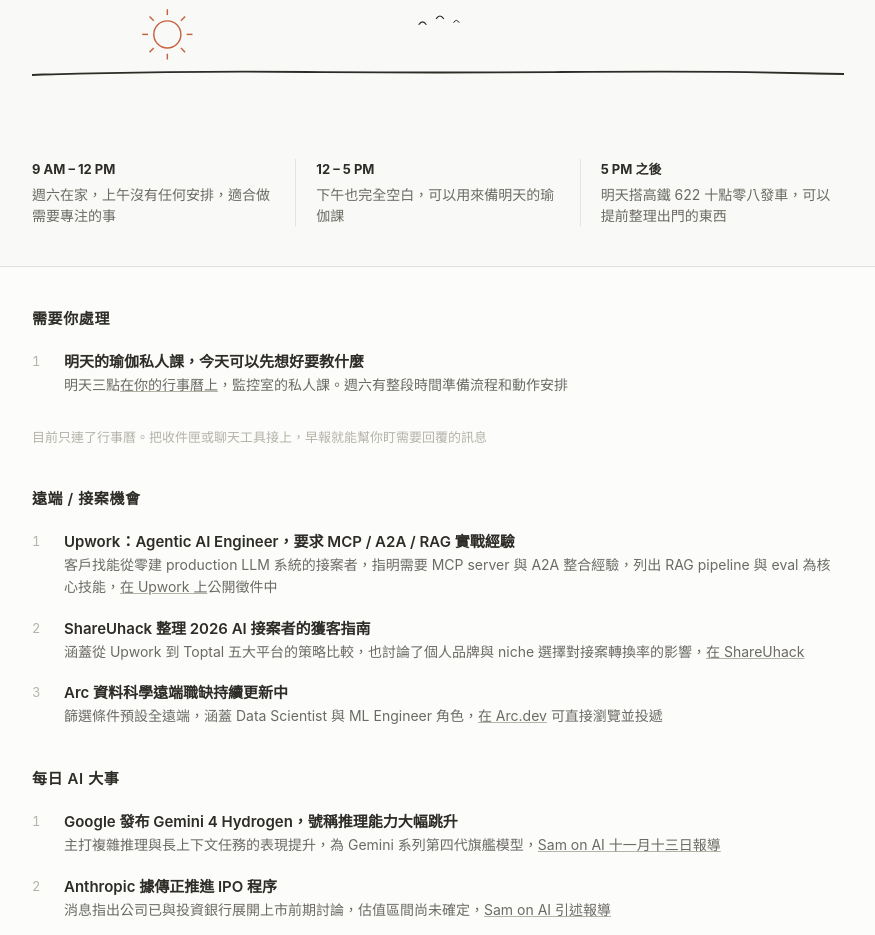
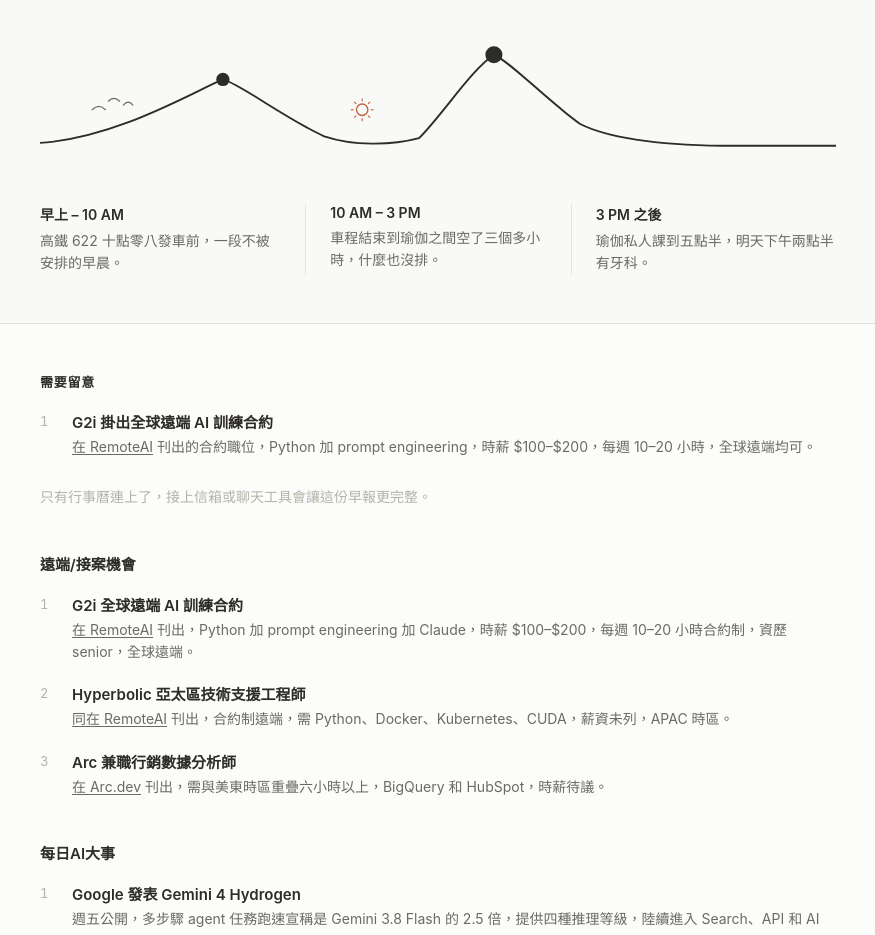
Before and after one commit to lanyliu/lanyliu.github.io, a plain HTML site: page morning-brief/index.html in a window 1280 px wide. Shown: the part 201-1136 px from the top of the page, without its empty margins (202-1077 px from the left). Drawn offline with Linux system fonts and the light colour scheme.

Commit message:
morning brief 2026-11-15

```diff
--- a/morning-brief/index.html
+++ b/morning-brief/index.html
@@ -1,185 +1,212 @@
 <!DOCTYPE html>
 <html lang="zh-Hant">
 <head>
-<meta charset="UTF-8">
-<meta name="viewport" content="width=device-width, initial-scale=1.0">
-<title>早報 — 11 月 14 日</title>
+<meta charset="utf-8">
+<meta name="viewport" content="width=device-width, initial-scale=1">
+<title>早安報</title>
 <style>
-*,*::before,*::after{box-sizing:border-box;margin:0;padding:0}
+*{margin:0;padding:0;box-sizing:border-box}
 :root{
---bg:#FCFCFB;--bg-top:#F9F9F7;
---ink:#2E2C27;--ink-soft:#6B6A63;--ink-grey:#B4B3A8;
---hairline:#E4E3DC;--border:#E1E1DF;--clay:#C6613F;
---font-headline:Georgia,"Songti TC","Noto Serif CJK TC",serif;
---font-body:-apple-system,"Segoe UI",sans-serif;
+  --bg:#FCFCFB;--ink:#2E2C27;--ink-soft:#6B6A63;--ink-grey:#B4B3A8;
+  --hairline:#E4E3DC;--clay:#C6613F;--clay-hover:#AE5133;
+  --top-band:#F9F9F7;--divider:#E1E1DF;
 }
-body{background:var(--bg);color:var(--ink);font-family:var(--font-body);line-height:1.6;-webkit-font-smoothing:antialiased}
-
-/* Top band */
-.band-top{background:var(--bg-top);border-bottom:1px solid var(--border)}
-.band-top .inner{max-width:860px;margin:0 auto;padding:48px 24px 40px}
-
-.day-date{font-size:14px;color:var(--ink-soft);letter-spacing:.03em;margin-bottom:8px}
-.headline{font-family:var(--font-headline);font-size:40px;line-height:1.25;color:var(--ink);margin-bottom:32px;font-weight:600}
-
-.terrain{width:100%;margin-bottom:28px}
-
-.acts{display:flex;gap:0}
-.act{flex:1;padding:0 20px}
+body{
+  font-family:-apple-system,"Segoe UI",sans-serif;
+  color:var(--ink-soft);background:var(--bg);
+  -webkit-font-smoothing:antialiased;
+  -moz-osx-font-smoothing:grayscale;
+}
+.band{width:100%}
+.band-top{background:var(--top-band)}
+.band-bottom{background:var(--bg);border-top:1px solid var(--divider)}
+.content{max-width:860px;margin:0 auto;padding:48px 32px}
+.day-date{
+  font-size:14px;color:var(--ink-soft);
+  margin-bottom:12px;letter-spacing:0.02em;
+}
+.headline{
+  font-family:Georgia,"Songti TC","Noto Serif CJK TC",serif;
+  font-size:40px;line-height:1.3;color:var(--ink);
+  margin-bottom:32px;font-weight:normal;
+}
+.terrain{width:100%;height:auto;display:block;margin-bottom:28px}
+.acts{display:grid;grid-template-columns:1fr 1fr 1fr;gap:0}
+.act{padding:0 24px}
 .act:first-child{padding-left:0}
 .act:last-child{padding-right:0}
 .act+.act{border-left:1px solid var(--hairline)}
-.act-time{font-size:13px;font-weight:700;color:var(--ink);margin-bottom:4px;text-transform:uppercase}
-.act-desc{font-size:14px;color:var(--ink-soft);line-height:1.5}
+.act-time{
+  font-size:14px;font-weight:600;color:var(--ink);
+  margin-bottom:6px;
+}
+.act-desc{font-size:14px;line-height:1.6;color:var(--ink-soft)}
 
-/* Bottom band */
-.band-bottom{background:var(--bg)}
-.band-bottom .inner{max-width:860px;margin:0 auto;padding:40px 24px 56px}
-
-.section-heading{font-family:var(--font-body);font-size:15px;font-weight:600;color:var(--ink);text-transform:uppercase;letter-spacing:.04em;margin-bottom:20px;margin-top:40px}
-.section-heading:first-child{margin-top:0}
-
+.list-heading{
+  font-family:-apple-system,"Segoe UI",sans-serif;
+  font-size:13px;font-weight:600;color:var(--ink);
+  text-transform:uppercase;letter-spacing:0.06em;
+  margin-bottom:20px;
+}
 .item{margin-bottom:20px;padding-left:32px;position:relative}
-.item-num{position:absolute;left:0;top:0;font-size:13px;color:var(--ink-grey);font-variant-numeric:tabular-nums}
-.item-title{font-size:15px;font-weight:600;color:var(--ink);line-height:1.4}
-.item-title a{color:var(--ink);text-decoration:none}
-.item-title a:hover{text-decoration:underline}
-.item-body{font-size:14px;color:var(--ink-soft);line-height:1.55;margin-top:2px}
-.item-body a{color:var(--ink-soft);text-decoration:underline;text-decoration-color:var(--ink-grey)}
-.item-body a:hover{color:var(--ink)}
-
-.conn-line{font-size:13px;color:var(--ink-grey);margin-top:32px;line-height:1.5}
-
-/* Responsive */
+.item .num{
+  position:absolute;left:0;top:2px;
+  font-size:13px;color:var(--ink-grey);
+  font-variant-numeric:tabular-nums;
+}
+.item .item-title{
+  font-size:15px;font-weight:600;color:var(--ink);margin-bottom:4px;
+}
+.item .item-title a{color:var(--ink);text-decoration:none}
+.item .item-title a:hover{text-decoration:underline}
+.item .item-desc{font-size:14px;line-height:1.6;color:var(--ink-soft)}
+.item .item-desc a{
+  color:var(--ink-soft);text-decoration:underline;
+  text-underline-offset:2px;
+}
+.connector-invite{
+  font-size:14px;color:var(--ink-grey);
+  margin:28px 0 0;line-height:1.6;
+}
+.section-heading{
+  font-family:-apple-system,"Segoe UI",sans-serif;
+  font-size:15px;font-weight:600;color:var(--ink);
+  margin-top:44px;margin-bottom:20px;
+}
+.tracked-source{
+  padding-left:32px;margin-bottom:16px;
+  font-size:14px;line-height:1.6;color:var(--ink-soft);
+}
+.tracked-source .src-name{font-weight:600;color:var(--ink)}
+.tracked-source a{
+  color:var(--ink-soft);text-decoration:underline;
+  text-underline-offset:2px;
+}
 @media(max-width:640px){
   .headline{font-size:30px}
-  .band-top .inner{padding:36px 16px 32px}
-  .band-bottom .inner{padding:32px 16px 48px}
-  .acts{flex-direction:column;gap:0}
-  .act{padding:12px 0}
-  .act+.act{border-left:none;border-top:1px solid var(--hairline)}
-  .act:first-child{padding-top:0}
+  .content{padding:32px 16px}
+  .acts{grid-template-columns:1fr}
+  .act+.act{border-left:none;border-top:1px solid var(--hairline);padding:16px 0}
+  .act:first-child{padding-top:0;padding-bottom:16px}
+  .act{padding-left:0;padding-right:0}
+  .act:last-child{padding-bottom:0}
 }
 </style>
 </head>
 <body>
 
-<div class="band-top">
-<div class="inner">
+<div class="band band-top">
+<div class="content">
+  <div class="day-date">星期日 · 2026 年 11 月 15 日</div>
+  <h1 class="headline">兩件事把白天切成三段，Lany，中間那段完全是空的</h1>
 
-<div class="day-date">週六 · 11 月 14 日</div>
-<div class="headline">整個週六空白，Lany，時間都在你手上。</div>
-
-<svg class="terrain" viewBox="0 0 840 170" fill="none" xmlns="http://www.w3.org/2000/svg">
-  <!-- Still water / flat terrain for OPEN day -->
-  <path d="M0 120 Q60 118 140 117 Q220 116 300 117 Q420 118 540 117 Q660 116 740 117 Q800 118 840 119" stroke="#2E2C27" stroke-width="2" fill="none"/>
-  <!-- Clay sun motif at morning -->
-  <circle cx="140" cy="78" r="14" fill="none" stroke="#C6613F" stroke-width="1.5"/>
-  <line x1="140" y1="58" x2="140" y2="52" stroke="#C6613F" stroke-width="1.5"/>
-  <line x1="140" y1="98" x2="140" y2="104" stroke="#C6613F" stroke-width="1.5"/>
-  <line x1="120" y1="78" x2="114" y2="78" stroke="#C6613F" stroke-width="1.5"/>
-  <line x1="160" y1="78" x2="166" y2="78" stroke="#C6613F" stroke-width="1.5"/>
-  <line x1="125.9" y1="63.9" x2="121.6" y2="59.6" stroke="#C6613F" stroke-width="1.5"/>
-  <line x1="154.1" y1="92.1" x2="158.4" y2="96.4" stroke="#C6613F" stroke-width="1.5"/>
-  <line x1="154.1" y1="63.9" x2="158.4" y2="59.6" stroke="#C6613F" stroke-width="1.5"/>
-  <line x1="125.9" y1="92.1" x2="121.6" y2="96.4" stroke="#C6613F" stroke-width="1.5"/>
-  <!-- Birds in the open afternoon -->
-  <path d="M400 68 Q404 62 408 68" stroke="#2E2C27" stroke-width="1.2" fill="none"/>
-  <path d="M418 62 Q422 56 426 62" stroke="#2E2C27" stroke-width="1.2" fill="none"/>
-  <path d="M436 66 Q439 61 442 66" stroke="#2E2C27" stroke-width="1" fill="none"/>
+  <svg class="terrain" viewBox="0 0 840 170" xmlns="http://www.w3.org/2000/svg">
+    <!-- terrain stroke -->
+    <path d="M0,135 C80,130 160,82 193,68 C210,72 260,110 300,128 C330,138 370,138 400,130 C425,105 455,58 479,42 C495,48 535,90 570,115 C600,130 650,137 720,138 L840,138" fill="none" stroke="#2E2C27" stroke-width="2" stroke-linecap="round" stroke-linejoin="round"/>
+    <!-- meeting dots -->
+    <circle cx="193" cy="68" r="7" fill="#2E2C27"/>
+    <circle cx="479" cy="42" r="9" fill="#2E2C27"/>
+    <!-- birds (act 1, room to breathe) -->
+    <path d="M55,100 Q62,93 69,100" fill="none" stroke="#6B6A63" stroke-width="1.2" stroke-linecap="round"/>
+    <path d="M72,91 Q78,85 84,91" fill="none" stroke="#6B6A63" stroke-width="1.2" stroke-linecap="round"/>
+    <path d="M88,95 Q93,89 98,95" fill="none" stroke="#6B6A63" stroke-width="1.2" stroke-linecap="round"/>
+    <!-- clay sun (act 2, midday gap) -->
+    <circle cx="340" cy="100" r="6" fill="none" stroke="#C6613F" stroke-width="1.5"/>
+    <line x1="340" y1="91" x2="340" y2="88" stroke="#C6613F" stroke-width="1.2"/>
+    <line x1="346.2" y1="93.8" x2="348.4" y2="91.6" stroke="#C6613F" stroke-width="1.2"/>
+    <line x1="349" y1="100" x2="352" y2="100" stroke="#C6613F" stroke-width="1.2"/>
+    <line x1="346.2" y1="106.2" x2="348.4" y2="108.4" stroke="#C6613F" stroke-width="1.2"/>
+    <line x1="340" y1="109" x2="340" y2="112" stroke="#C6613F" stroke-width="1.2"/>
+    <line x1="333.8" y1="106.2" x2="331.6" y2="108.4" stroke="#C6613F" stroke-width="1.2"/>
+    <line x1="331" y1="100" x2="328" y2="100" stroke="#C6613F" stroke-width="1.2"/>
+    <line x1="333.8" y1="93.8" x2="331.6" y2="91.6" stroke="#C6613F" stroke-width="1.2"/>
   </svg>
 
   <div class="acts">
     <div class="act">
-    <div class="act-time">9 AM – 12 PM</div>
-    <div class="act-desc">週六在家，上午沒有任何安排，適合做需要專注的事</div>
+      <div class="act-time">早上 – 10 AM</div>
+      <div class="act-desc">高鐵 622 十點零八發車前，一段不被安排的早晨。</div>
     </div>
     <div class="act">
-    <div class="act-time">12 – 5 PM</div>
-    <div class="act-desc">下午也完全空白，可以用來備明天的瑜伽課</div>
+      <div class="act-time">10 AM – 3 PM</div>
+      <div class="act-desc">車程結束到瑜伽之間空了三個多小時，什麼也沒排。</div>
     </div>
     <div class="act">
-    <div class="act-time">5 PM 之後</div>
-    <div class="act-desc">明天搭高鐵 622 十點零八發車，可以提前整理出門的東西</div>
+      <div class="act-time">3 PM 之後</div>
+      <div class="act-desc">瑜伽私人課到五點半，明天下午兩點半有牙科。</div>
+    </div>
+  </div>
 </div>
 </div>
 
-</div>
+<div class="band band-bottom">
+<div class="content">
+
+  <h2 class="list-heading">需要留意</h2>
+  <div class="item">
+    <span class="num">1</span>
+    <div class="item-title"><a href="https://remoteai.io">G2i 掛出全球遠端 AI 訓練合約</a></div>
+    <div class="item-desc"><a href="https://remoteai.io">在 RemoteAI</a> 刊出的合約職位，Python 加 prompt engineering，時薪 $100–$200，每週 10–20 小時，全球遠端均可。</div>
   </div>
 
-<div class="band-bottom">
-<div class="inner">
+  <p class="connector-invite">只有行事曆連上了，接上信箱或聊天工具會讓這份早報更完整。</p>
 
-<div class="section-heading">需要你處理</div>
-
+  <h2 class="section-heading">遠端/接案機會</h2>
   <div class="item">
-  <span class="item-num">1</span>
-  <div class="item-title"><a href="https://www.google.com/calendar/event?eid=NmdybWFjajI2dGk2Y2JiNDYwbzYyYjlrNjRzbTZiYjI2c3I2Y2JiNjZrcGo2ZTlvNmtybWFvajE2ayBsYW55bGl1MTIyQG0&ctz=Asia/Taipei">明天的瑜伽私人課，今天可以先想好要教什麼</a></div>
-  <div class="item-body">明天三點<a href="https://www.google.com/calendar/event?eid=NmdybWFjajI2dGk2Y2JiNDYwbzYyYjlrNjRzbTZiYjI2c3I2Y2JiNjZrcGo2ZTlvNmtybWFvajE2ayBsYW55bGl1MTIyQG0&ctz=Asia/Taipei">在你的行事曆上</a>，監控室的私人課。週六有整段時間準備流程和動作安排</div>
+    <span class="num">1</span>
+    <div class="item-title"><a href="https://remoteai.io">G2i 全球遠端 AI 訓練合約</a></div>
+    <div class="item-desc"><a href="https://remoteai.io">在 RemoteAI</a> 刊出，Python 加 prompt engineering 加 Claude，時薪 $100–$200，每週 10–20 小時合約制，資歷 senior，全球遠端。</div>
+  </div>
+  <div class="item">
+    <span class="num">2</span>
+    <div class="item-title"><a href="https://remoteai.io">Hyperbolic 亞太區技術支援工程師</a></div>
+    <div class="item-desc"><a href="https://remoteai.io">同在 RemoteAI</a> 刊出，合約制遠端，需 Python、Docker、Kubernetes、CUDA，薪資未列，APAC 時區。</div>
+  </div>
+  <div class="item">
+    <span class="num">3</span>
+    <div class="item-title"><a href="https://arc.dev">Arc 兼職行銷數據分析師</a></div>
+    <div class="item-desc"><a href="https://arc.dev">在 Arc.dev</a> 刊出，需與美東時區重疊六小時以上，BigQuery 和 HubSpot，時薪待議。</div>
   </div>
 
-<div class="conn-line">目前只連了行事曆。把收件匣或聊天工具接上，早報就能幫你盯需要回覆的訊息</div>
-
-<div class="section-heading">遠端 / 接案機會</div>
-
+  <h2 class="section-heading">每日AI大事</h2>
   <div class="item">
-  <span class="item-num">1</span>
-  <div class="item-title"><a href="https://www.upwork.com/freelance-jobs/apply/Agentic-Engineer-MCP-A2A-RAG-Production-LLM-Systems_~022082036539400908402/">Upwork：Agentic AI Engineer，要求 MCP / A2A / RAG 實戰經驗</a></div>
-  <div class="item-body">客戶找能從零建 production LLM 系統的接案者，指明需要 MCP server 與 A2A 整合經驗，列出 RAG pipeline 與 eval 為核心技能，<a href="https://www.upwork.com/freelance-jobs/apply/Agentic-Engineer-MCP-A2A-RAG-Production-LLM-Systems_~022082036539400908402/">在 Upwork 上</a>公開徵件中</div>
+    <span class="num">1</span>
+    <div class="item-title">Google 發表 Gemini 4 Hydrogen</div>
+    <div class="item-desc">週五公開，多步驟 agent 任務跑速宣稱是 Gemini 3.8 Flash 的 2.5 倍，提供四種推理等級，陸續進入 Search、API 和 AI Studio。</div>
+  </div>
+  <div class="item">
+    <span class="num">2</span>
+    <div class="item-title">LangChain 完成 C 輪三億美金</div>
+    <div class="item-desc">CapitalG 領投，估值三十億美金，比一年前翻超過一倍，GIC、DFJ Growth、IVP 和 Sapphire Ventures 跟投。</div>
+  </div>
+  <div class="item">
+    <span class="num">3</span>
+    <div class="item-title">AMD 擴充 Instinct MI400 系列</div>
+    <div class="item-desc">新增 MI430X（432 GB HBM4）和 MI450X（288 GB HBM4），聲稱 MI455X 在 DeepSeek-R1 跑出 21,333 tokens/s，高於 Nvidia Vera Rubin。</div>
+  </div>
+  <div class="item">
+    <span class="num">4</span>
+    <div class="item-title">Inkling 2 Small 開放權重</div>
+    <div class="item-desc">Thinking Machines Lab 週五釋出 594B MoE 模型，Apache 2.0 授權，Artificial Analysis Intelligence Index 得分 31，支援 SGLang 和 vLLM。</div>
   </div>
 
-<div class="item">
-  <span class="item-num">2</span>
-  <div class="item-title"><a href="https://www.shareuhack.com/zh-TW/posts/ai-freelancer-client-acquisition-guide-2026">ShareUhack 整理 2026 AI 接案者的獲客指南</a></div>
-  <div class="item-body">涵蓋從 Upwork 到 Toptal 五大平台的策略比較，也討論了個人品牌與 niche 選擇對接案轉換率的影響，<a href="https://www.shareuhack.com/zh-TW/posts/ai-freelancer-client-acquisition-guide-2026">在 ShareUhack</a></div>
+  <h2 class="section-heading">追蹤來源</h2>
+  <div class="tracked-source">
+    <span class="src-name">AI郵報</span> → 以 15 張虛構 App 頁面實驗 awesome-design-md 風格檔切換，觀察背景、按鈕與字體的實際差異 → <a href="https://www.aiposthub.com/awesome-design-md-style-file-experiment/">連結</a>
   </div>
 
+  <h2 class="section-heading">AI職涯階梯</h2>
   <div class="item">
-  <span class="item-num">3</span>
-  <div class="item-title"><a href="https://arc.dev/remote-jobs/data-science">Arc 資料科學遠端職缺持續更新中</a></div>
-  <div class="item-body">篩選條件預設全遠端，涵蓋 Data Scientist 與 ML Engineer 角色，<a href="https://arc.dev/remote-jobs/data-science">在 Arc.dev</a> 可直接瀏覽並投遞</div>
+    <span class="num">1</span>
+    <div class="item-title"><a href="https://aidevboard.com/research/ai-jobs-report-2026">AI Dev Board 追蹤 9,862 筆活躍 AI 職缺</a></div>
+    <div class="item-desc"><a href="https://aidevboard.com/research/ai-jobs-report-2026">在 aidevboard.com</a> 十一月 14 日更新的每日爬取數據，551 家公司，agent 技能以 3,139 筆居首（均薪 $237k），LLM 2,937 筆，遠端佔 27%。</div>
   </div>
 
-<div class="section-heading">每日 AI 大事</div>
-
+  <h2 class="section-heading">資料分析師/資料科學家職涯</h2>
   <div class="item">
-  <span class="item-num">1</span>
-  <div class="item-title"><a href="https://samonai.substack.com/p/ai-brief-november-13-2026">Google 發布 Gemini 4 Hydrogen，號稱推理能力大幅跳升</a></div>
-  <div class="item-body">主打複雜推理與長上下文任務的表現提升，為 Gemini 系列第四代旗艦模型，<a href="https://samonai.substack.com/p/ai-brief-november-13-2026">Sam on AI 十一月十三日報導</a></div>
-</div>
-
-<div class="item">
-  <span class="item-num">2</span>
-  <div class="item-title"><a href="https://samonai.substack.com/p/ai-brief-november-13-2026">Anthropic 據傳正推進 IPO 程序</a></div>
-  <div class="item-body">消息指出公司已與投資銀行展開上市前期討論，估值區間尚未確定，<a href="https://samonai.substack.com/p/ai-brief-november-13-2026">Sam on AI 引述報導</a></div>
-</div>
-
-<div class="item">
-  <span class="item-num">3</span>
-  <div class="item-title"><a href="https://samonai.substack.com/p/ai-brief-november-13-2026">IBM 推出 Granite 4.1 與觀測工具 LLMON</a></div>
-  <div class="item-body">Granite 4.1 定位企業級開源模型，搭配 LLMON 提供 LLM 推論的可觀測性與除錯能力，<a href="https://samonai.substack.com/p/ai-brief-november-13-2026">Sam on AI 報導</a></div>
-</div>
-
-<div class="item">
-  <span class="item-num">4</span>
-  <div class="item-title"><a href="https://samonai.substack.com/p/ai-brief-november-13-2026">Notion 發生大規模斷線，波及全球使用者</a></div>
-  <div class="item-body">十一月十三日 Notion 服務中斷數小時，影響筆記與資料庫存取，<a href="https://samonai.substack.com/p/ai-brief-november-13-2026">Sam on AI 提及</a></div>
-</div>
-
-<div class="section-heading">AI 職涯階梯</div>
-
-<div class="item">
-  <span class="item-num">1</span>
-  <div class="item-title"><a href="https://www.ziprecruiter-research.org/economic-insights-research/2026-ai-worker-report">ZipRecruiter 調查：82.5% 工作者用 AI，但四分之一因雇主態度考慮離職</a></div>
-  <div class="item-body">1500 人調查顯示高管 83.5% 獲得 AI 培訓，IC 僅 46.4%，培訓資源分配嚴重不均。44.6% 的人認為 AI 正在加速自己的技能過時。工作用途以 ChatGPT 39.8% 居首，Gemini 21.3% 次之，<a href="https://www.ziprecruiter-research.org/economic-insights-research/2026-ai-worker-report">ZipRecruiter 研究報告</a></div>
-</div>
-
-<div class="section-heading">資料分析師 / 資料科學家職涯</div>
-
-<div class="item">
-  <span class="item-num">1</span>
-  <div class="item-title"><a href="https://www.secondtalent.com/resources/asia-ai-hiring-outlook-2027/">亞洲 AI 聘僱前景：新加坡 DS 月薪中位 SGD 9,522，AI/ML 溢價 35%</a></div>
-  <div class="item-body">Second Talent 報告涵蓋東南亞與台灣，ManpowerGroup Q4 數據台灣 AI 人才需求意願 26%。新加坡 EP 門檻 2027 年升至 SGD 6,000，馬來西亞 EP 薪資翻倍。報告建議 DS 轉型路徑納入 agent 編排與 eval 設計，<a href="https://www.secondtalent.com/resources/asia-ai-hiring-outlook-2027/">Second Talent 報告</a></div>
+    <span class="num">1</span>
+    <div class="item-title"><a href="https://faqs.tw/career-data-scientist">台灣 DA 月薪天花板約十萬，DS 中位 110K</a></div>
+    <div class="item-desc"><a href="https://faqs.tw/career-data-scientist">faqs.tw</a> 整理 200+ 筆 LinkedIn 與 CakeResume 數據的 2026 指南，DA 起薪 44K，Python 加商業敘事能力加速最快，純 SQL 報表的天花板正在浮現。</div>
   </div>
 
 </div>
```
Lines whose indentation alone changed are shown as unchanged.
